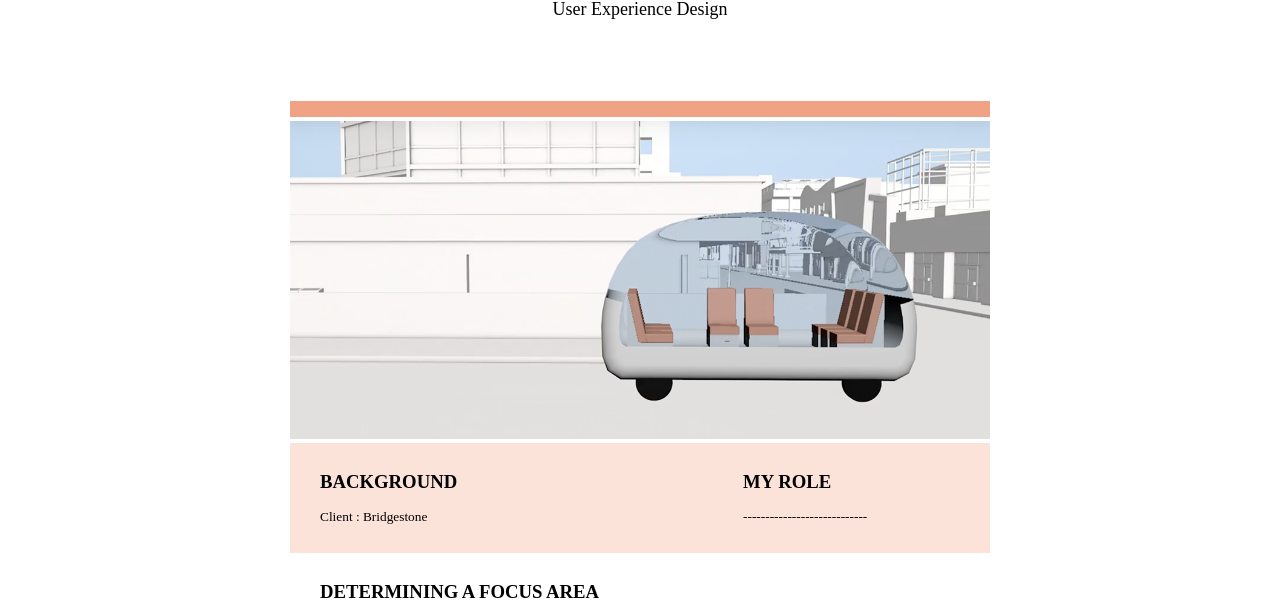
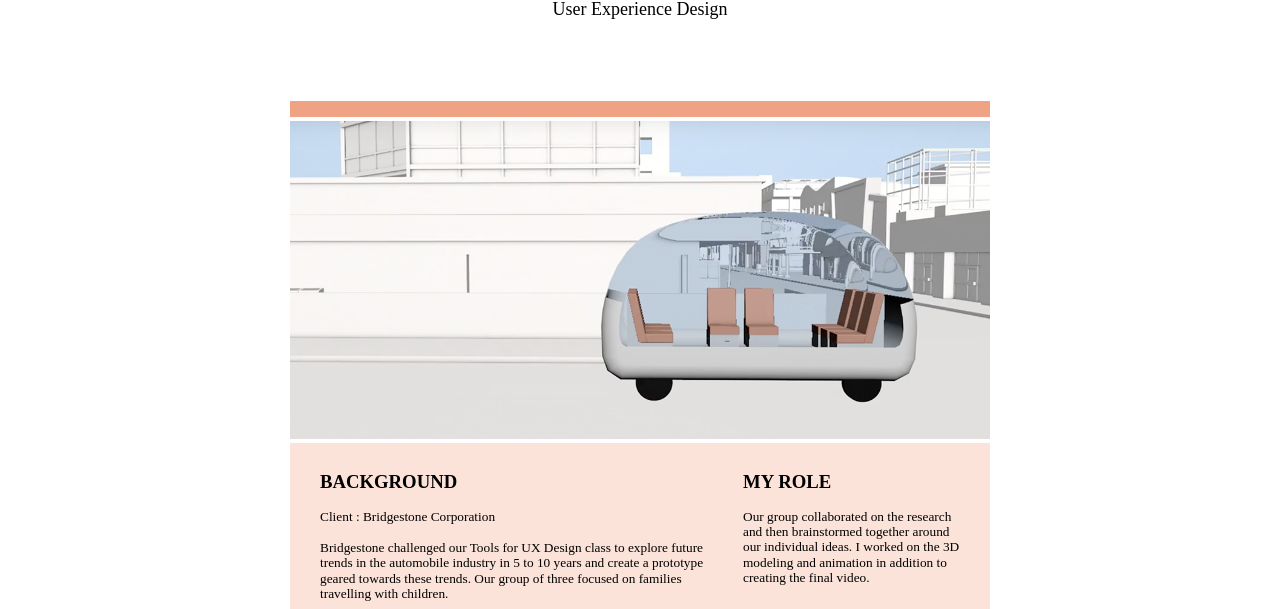
Before and after one commit to LeannBahi/LeannBahi.github.io, a plain HTML site: page pages/portfolio_items/1.1.espace.html in a window 1280 px wide. Shown: the part 191-800 px from the top of the page. Drawn offline with Linux system fonts and the light colour scheme.

Commit message:
update espace description

```diff
--- a/pages/portfolio_items/1.1.espace.html
+++ b/pages/portfolio_items/1.1.espace.html
@@ -49,12 +49,13 @@
   <div class="project_details_row">
     <div class="details_background" style="background-color:rgb(240,162,133,0.3);">
       <h3> BACKGROUND </h3>
-      <small> Client : Bridgestone
-      </small>
+      <small> Client : Bridgestone Corporation
+      <p> Bridgestone challenged our Tools for UX Design class to explore future trends in the automobile industry in 5 to 10 years and create a prototype geared towards these trends. Our group of three focused on families travelling with children.
+      </small> </p>
     </div>
     <div class="details_role" style="background-color:rgb(240,162,133,0.3);">
       <h3> MY ROLE </h3>
-      <small> ----------------------------
+      <small> Our group collaborated on the research and then brainstormed together around our individual ideas. I worked on the 3D modeling and animation in addition to creating the final video.
       </small>
     </div>
   </div>
```
